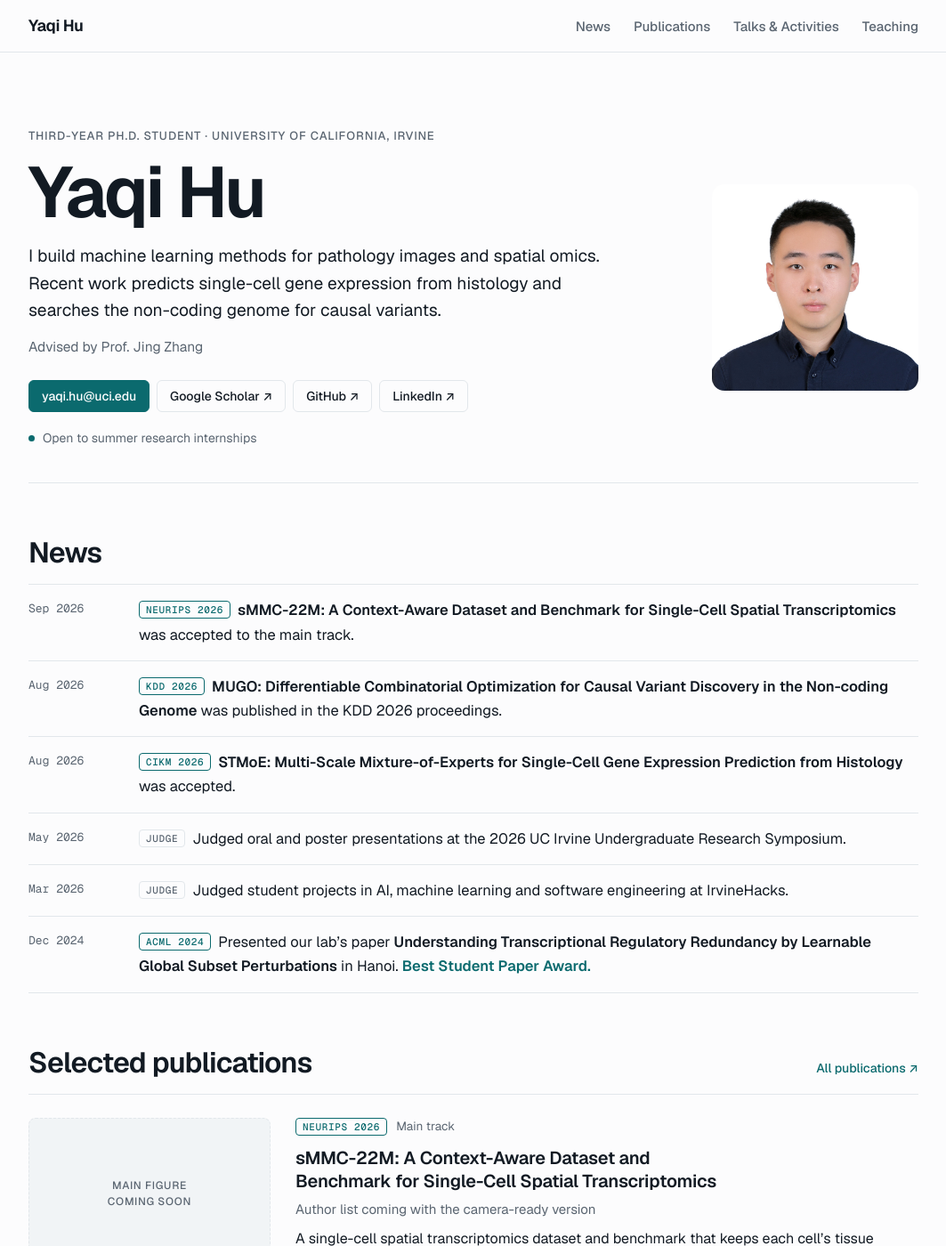
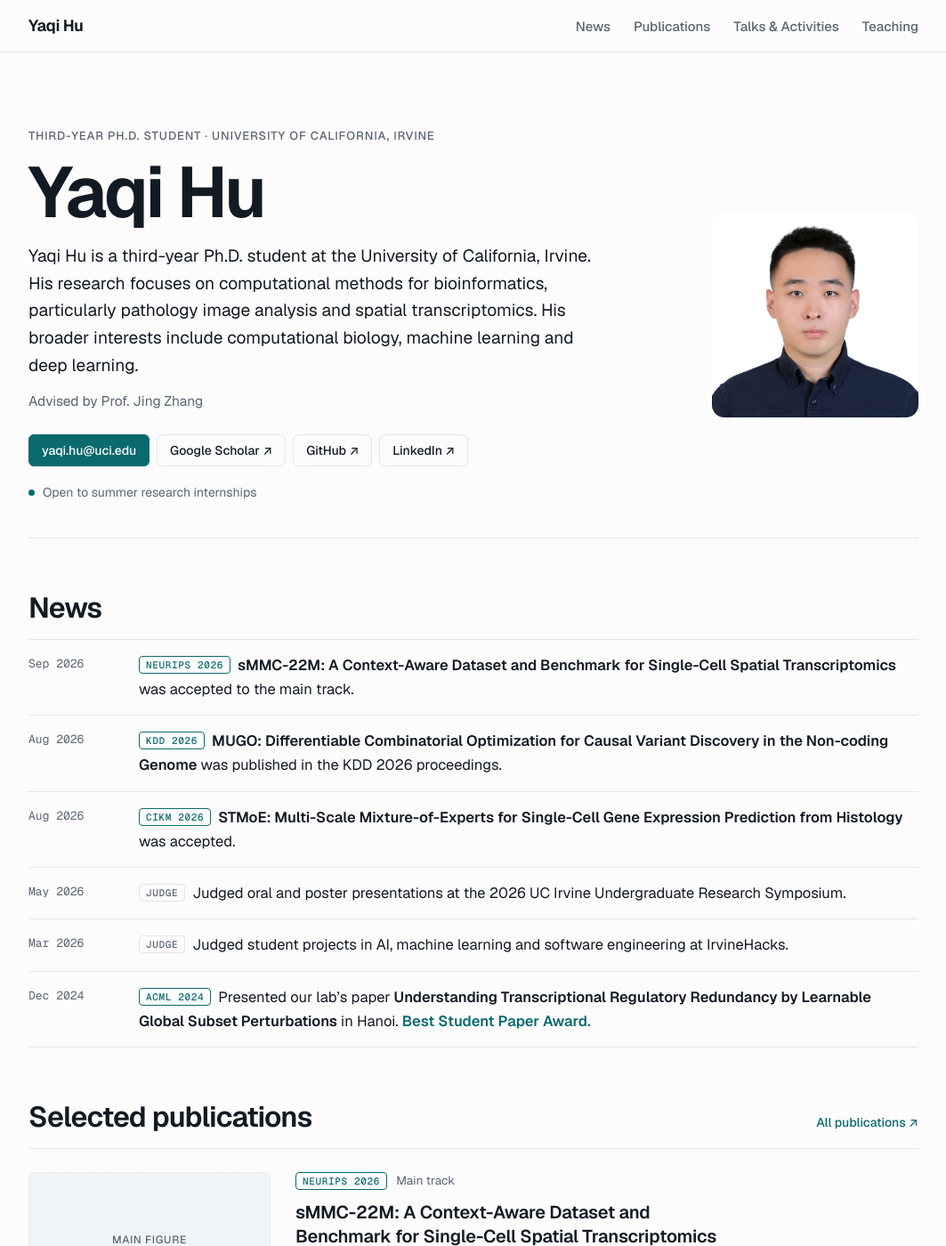
Before and after one commit to YaqiHu23/YaqiHu23.github.io, a Jekyll site: the page built from _pages/about.md, in a window 1280 px wide and 1400 px high. Shown: the whole window at 89% size, without its empty margins (108-1171 px from the left). Built offline with Jekyll 4.4.1, drawn with Linux system fonts in a browser that asks for light colours; some of the changed text lies outside the part shown.

Commit message:
version_v1.0.4

```diff
--- a/_pages/about.md
+++ b/_pages/about.md
@@ -12,7 +12,7 @@ redirect_from:
 # Talks & Activities:    newest files in _talks/
 # Teaching:              files in _teaching/, grouped by `course`
 eyebrow: "Third-year Ph.D. student · University of California, Irvine"
-lead: "I build machine learning methods for pathology images and spatial omics. Recent work predicts single-cell gene expression from histology and searches the non-coding genome for causal variants."
+lead: "Yaqi Hu is a third-year Ph.D. student at the University of California, Irvine. His research focuses on computational methods for bioinformatics, particularly pathology image analysis and spatial transcriptomics. His broader interests include computational biology, machine learning and deep learning."
 advisor: "Advised by Prof. Jing Zhang"
 status: "Open to summer research internships"
 education:
```
Also changed, not shown: _publications/KDD2026-MUGO Differentiable Combinatorial Optimization for Causal Variant Discovery in the Non-coding Genome.md (+17 -0 lines), 1 other file.
